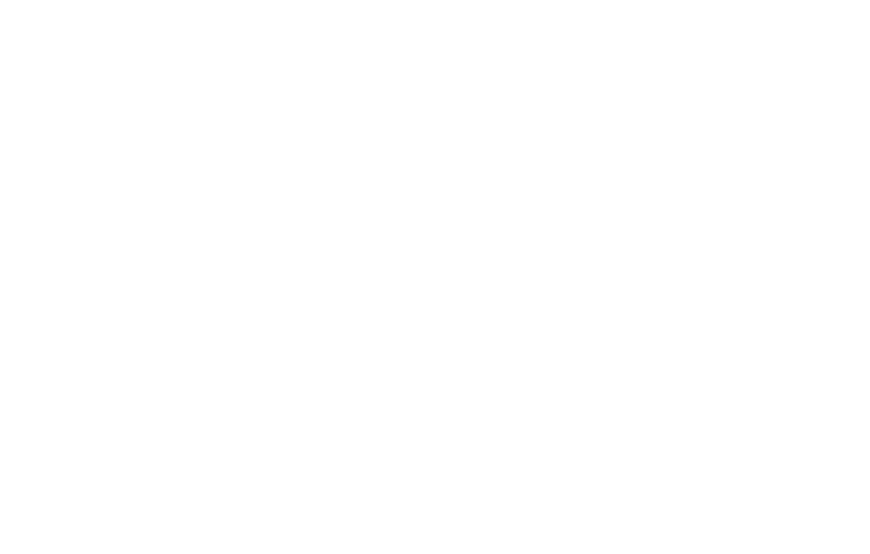
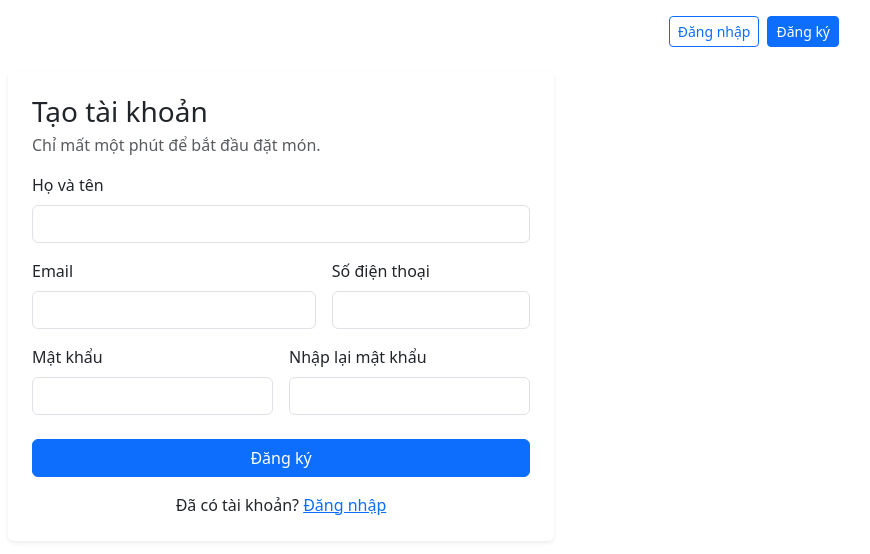
Before and after one commit to lifeishard365/FER202, a React (Create React App) app: page /register in a window 1280 px wide. Before the commit this address had no page. Shown: the top 554 px of the page, without its empty margins (359-1229 px from the left). Built offline with nearby package versions, Linux system fonts and the light colour scheme.

Commit message:
them login

```diff
--- a/src/App.js
+++ b/src/App.js
@@ -1,6 +1,11 @@
 import { useState } from "react";
 import { Container } from "react-bootstrap";
 import { BrowserRouter, Routes, Route } from "react-router-dom";
+import { AuthProvider } from "./context/AuthContext";
+import ProtectedRoute from "./components/ProtectedRoute";
+import UserBar from "./components/UserBar";
+import Login from "./components/Login";
+import Register from "./components/Register";
 import Home from "./components/Home";
 import AddFood from "./components/AddFood";
 import FoodManagement from "./components/FoodManagement";
@@ -30,23 +35,42 @@ function App() {
 
   return (
     <BrowserRouter>
+      <AuthProvider>
         <Container>
+          <UserBar onLogout={() => setCartItems([])} />
           <Routes>
             <Route path="/" element={<Home />} />
             <Route path="/Home" element={<Home />} />
             <Route path="/Food" element={<Home/>}/>
-          <Route path="/Food/manage" element={<FoodManagement />} />
+            <Route path="/login" element={<Login />} />
+            <Route path="/register" element={<Register />} />
             <Route
               path="/Cart"
               element={<Cart cartItems={cartItems} setCartItems={setCartItems} />}
             />
-          <Route path="/Food/add" element={<AddFood/>}/>
             <Route path="/Food/:id" element={<Detail onAddToCart={addToCart} />}/>
-          <Route path="/OrderList" element={<OrderList/>}/>
-          <Route path="/OrderList/:id" element={<OrderDetails/>}/>
+
+            <Route
+              path="/Food/manage"
+              element={<ProtectedRoute adminOnly><FoodManagement /></ProtectedRoute>}
+            />
+            <Route
+              path="/Food/add"
+              element={<ProtectedRoute adminOnly><AddFood/></ProtectedRoute>}
+            />
+
+            <Route
+              path="/OrderList"
+              element={<ProtectedRoute><OrderList/></ProtectedRoute>}
+            />
+            <Route
+              path="/OrderList/:id"
+              element={<ProtectedRoute><OrderDetails/></ProtectedRoute>}
+            />
           </Routes>
           <br></br>
         </Container>
+      </AuthProvider>
     </BrowserRouter>
   );
 }
--- /dev/null
+++ b/src/components/ProtectedRoute.jsx
@@ -0,0 +1,17 @@
+import { Navigate, useLocation } from "react-router-dom";
+import { useAuth } from "../context/AuthContext";
+
+function ProtectedRoute({ children, adminOnly = false }) {
+  const { user, isAdmin } = useAuth();
+  const location = useLocation();
+
+  if (!user) {
+    return <Navigate to="/login" replace state={{ from: location.pathname }} />;
+  }
+  if (adminOnly && !isAdmin) {
+    return <Navigate to="/Food" replace />;
+  }
+  return children;
+}
+
+export default ProtectedRoute;
--- /dev/null
+++ b/src/components/Register.jsx
@@ -0,0 +1,144 @@
+import { useState } from "react";
+import { Alert, Button, Card, Col, Form, Row, Spinner } from "react-bootstrap";
+import { Link, Navigate, useNavigate } from "react-router-dom";
+import { useAuth } from "../context/AuthContext";
+
+function Register() {
+  const navigate = useNavigate();
+  const { user, register } = useAuth();
+  const [form, setForm] = useState({
+    fullName: "",
+    email: "",
+    phone: "",
+    password: "",
+    confirmPassword: "",
+  });
+  const [error, setError] = useState("");
+  const [submitting, setSubmitting] = useState(false);
+
+  if (user) return <Navigate to="/Food" replace />;
+
+  const handleChange = (event) => {
+    const { name, value } = event.target;
+    setForm((current) => ({ ...current, [name]: value }));
+  };
+
+  const handleSubmit = async (event) => {
+    event.preventDefault();
+    setError("");
+
+    if (form.password.length < 6) {
+      setError("Mật khẩu cần có ít nhất 6 ký tự.");
+      return;
+    }
+    if (form.password !== form.confirmPassword) {
+      setError("Mật khẩu nhập lại không khớp.");
+      return;
+    }
+    if (!/^0\d{9}$/.test(form.phone)) {
+      setError("Số điện thoại gồm 10 chữ số và bắt đầu bằng 0.");
+      return;
+    }
+
+    setSubmitting(true);
+    try {
+      await register({
+        fullName: form.fullName.trim(),
+        email: form.email.trim().toLowerCase(),
+        phone: form.phone,
+        password: form.password,
+      });
+      navigate("/Food", { replace: true });
+    } catch (err) {
+      setError(
+        err.message === "Network Error"
+          ? "Không kết nối được máy chủ. Hãy bật JSON Server (cổng 9999)."
+          : err.message
+      );
+    } finally {
+      setSubmitting(false);
+    }
+  };
+
+  return (
+    <Row className="justify-content-center py-4">
+      <Col md={8} lg={6}>
+        <Card className="border-0 shadow-sm">
+          <Card.Body className="p-4">
+            <h1 className="h3 mb-1">Tạo tài khoản</h1>
+            <p className="text-muted">Chỉ mất một phút để bắt đầu đặt món.</p>
+
+            {error && <Alert variant="danger">{error}</Alert>}
+
+            <Form onSubmit={handleSubmit}>
+              <Form.Group className="mb-3" controlId="regName">
+                <Form.Label>Họ và tên</Form.Label>
+                <Form.Control
+                  name="fullName"
+                  value={form.fullName}
+                  onChange={handleChange}
+                  maxLength={60}
+                  required
+                />
+              </Form.Group>
+              <Row className="g-3 mb-3">
+                <Form.Group as={Col} md={7} controlId="regEmail">
+                  <Form.Label>Email</Form.Label>
+                  <Form.Control
+                    type="email"
+                    name="email"
+                    value={form.email}
+                    onChange={handleChange}
+                    required
+                  />
+                </Form.Group>
+                <Form.Group as={Col} md={5} controlId="regPhone">
+                  <Form.Label>Số điện thoại</Form.Label>
+                  <Form.Control
+                    name="phone"
+                    value={form.phone}
+                    onChange={handleChange}
+                    inputMode="numeric"
+                    maxLength={10}
+                    required
+                  />
+                </Form.Group>
+              </Row>
+              <Row className="g-3 mb-4">
+                <Form.Group as={Col} md={6} controlId="regPassword">
+                  <Form.Label>Mật khẩu</Form.Label>
+                  <Form.Control
+                    type="password"
+                    name="password"
+                    value={form.password}
+                    onChange={handleChange}
+                    required
+                  />
+                </Form.Group>
+                <Form.Group as={Col} md={6} controlId="regConfirm">
+                  <Form.Label>Nhập lại mật khẩu</Form.Label>
+                  <Form.Control
+                    type="password"
+                    name="confirmPassword"
+                    value={form.confirmPassword}
+                    onChange={handleChange}
+                    required
+                  />
+                </Form.Group>
+              </Row>
+              <Button type="submit" className="w-100" disabled={submitting}>
+                {submitting ? <Spinner size="sm" animation="border" /> : "Đăng ký"}
+              </Button>
+            </Form>
+
+            <p className="text-center mt-3 mb-0">
+              Đã có tài khoản? <Link to="/login">Đăng nhập</Link>
+            </p>
+          </Card.Body>
+        </Card>
+      </Col>
+    </Row>
+  );
+}
+
+export default Register;
--- /dev/null
+++ b/src/components/UserBar.jsx
@@ -0,0 +1,44 @@
+import { Badge, Button } from "react-bootstrap";
+import { Link, useNavigate } from "react-router-dom";
+import { useAuth } from "../context/AuthContext";
+
+function UserBar({ onLogout }) {
+  const navigate = useNavigate();
+  const { user, isAdmin, logout } = useAuth();
+
+  const handleLogout = () => {
+    logout();
+    if (onLogout) onLogout();
+    navigate("/Food");
+  };
+
+  return (
+    <div className="d-flex justify-content-end align-items-center gap-2 pt-3 small">
+      {user ? (
+        <>
+          <span>
+            Xin chào, <strong>{user.fullName ?? user.email}</strong>
+            {isAdmin && <Badge bg="secondary" className="ms-1">Admin</Badge>}
+          </span>
+          <Button as={Link} to="/OrderList" size="sm" variant="outline-secondary">
+            {isAdmin ? "Tất cả đơn hàng" : "Đơn hàng của tôi"}
+          </Button>
+          <Button size="sm" variant="outline-danger" onClick={handleLogout}>
+            Đăng xuất
+          </Button>
+        </>
+      ) : (
+        <>
+          <Button as={Link} to="/login" size="sm" variant="outline-primary">
+            Đăng nhập
+          </Button>
+          <Button as={Link} to="/register" size="sm">
+            Đăng ký
+          </Button>
+        </>
+      )}
+    </div>
+  );
+}
+
+export default UserBar;
--- a/src/config/api.js
+++ b/src/config/api.js
@@ -14,3 +14,11 @@ export const updateFood = (id, food) => API.patch(`/foods/${id}`, food);
 export const deleteFood = (id) => API.delete(`/foods/${id}`);
 export const getReview = () => API.get("/reviews");
 export const addReview = (Review) => API.post("/reviews", Review);
+
+export const findUser = (email, password) =>
+    API.get("/users", { params: { email, password } });
+export const getUserByEmail = (email) => API.get("/users", { params: { email } });
+export const addUser = (user) => API.post("/users", user);
+export const getOrderByUser = (userId) => API.get("/orders", { params: { userId } });
+export const updateOrder = (id, data) => API.patch(`/orders/${id}`, data);
+export const getAddressById = (id) => API.get(`/addresses/${id}`);
--- /dev/null
+++ b/src/context/AuthContext.jsx
@@ -0,0 +1,62 @@
+import { createContext, useContext, useState } from "react";
+import { addUser, findUser, getUserByEmail } from "../config/api";
+
+const AuthContext = createContext(null);
+const STORAGE_KEY = "fastfood_user";
+
+const loadUser = () => {
+  try {
+    return JSON.parse(localStorage.getItem(STORAGE_KEY));
+  } catch {
+    return null;
+  }
+};
+
+export function AuthProvider({ children }) {
+  const [user, setUser] = useState(loadUser);
+
+  const saveUser = (data) => {
+    const { password, ...safeUser } = data;
+    localStorage.setItem(STORAGE_KEY, JSON.stringify(safeUser));
+    setUser(safeUser);
+  };
+
+  const login = async (email, password) => {
+    const res = await findUser(email, password);
+    if (res.data.length === 0) {
+      throw new Error("Email hoặc mật khẩu không đúng.");
+    }
+    saveUser(res.data[0]);
+  };
+
+  const register = async ({ fullName, email, phone, password }) => {
+    const exists = await getUserByEmail(email);
+    if (exists.data.length > 0) {
+      throw new Error("Email này đã được đăng ký.");
+    }
+    const res = await addUser({
+      fullName,
+      email,
+      phone,
+      password,
+      role: "user",
+      createdAt: new Date().toISOString(),
+    });
+    saveUser(res.data);
+  };
+
+  const logout = () => {
+    localStorage.removeItem(STORAGE_KEY);
+    setUser(null);
+  };
+
+  const isAdmin = user?.role?.toLowerCase() === "admin";
+
+  return (
+    <AuthContext.Provider value={{ user, isAdmin, login, register, logout }}>
+      {children}
+    </AuthContext.Provider>
+  );
+}
+
+export const useAuth = () => useContext(AuthContext);
```
Also changed, not shown: src/assets/data.js (deleted, +0 -7 lines). Lines whose indentation alone changed are shown as unchanged.
